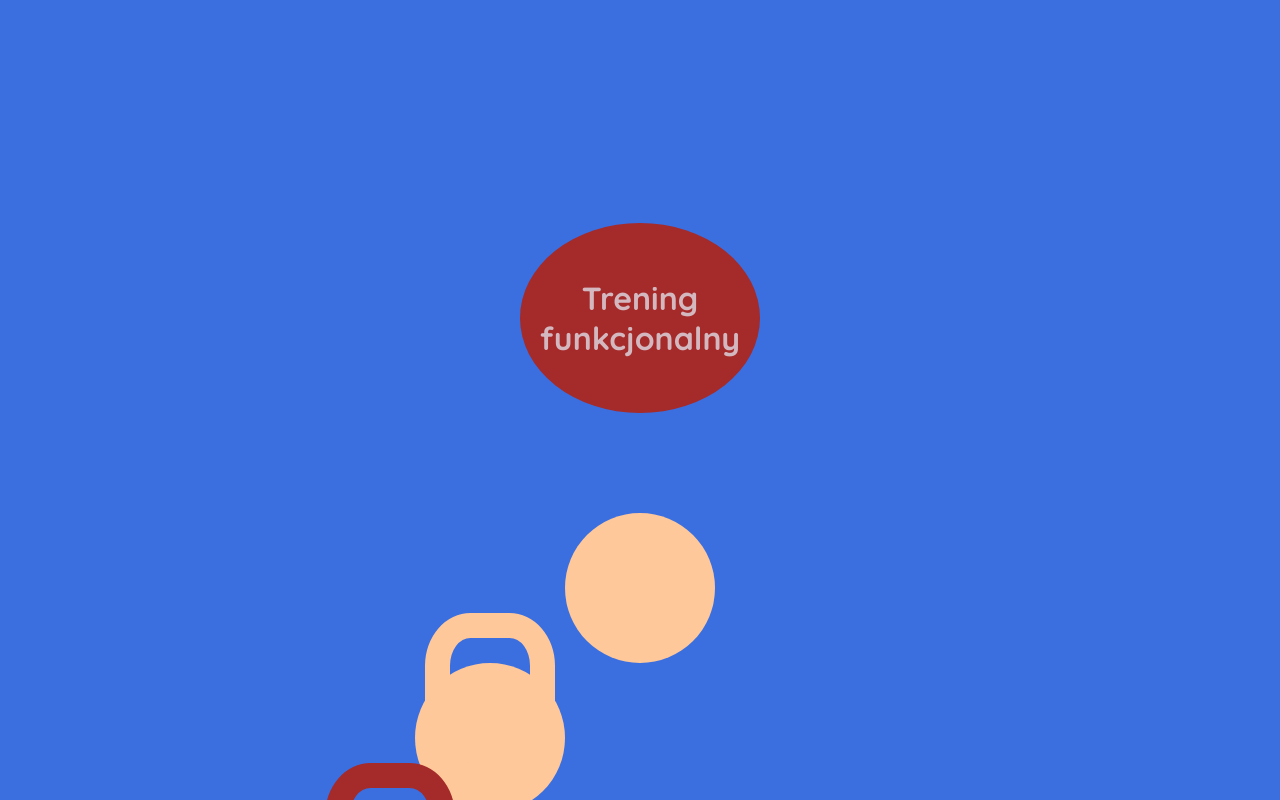
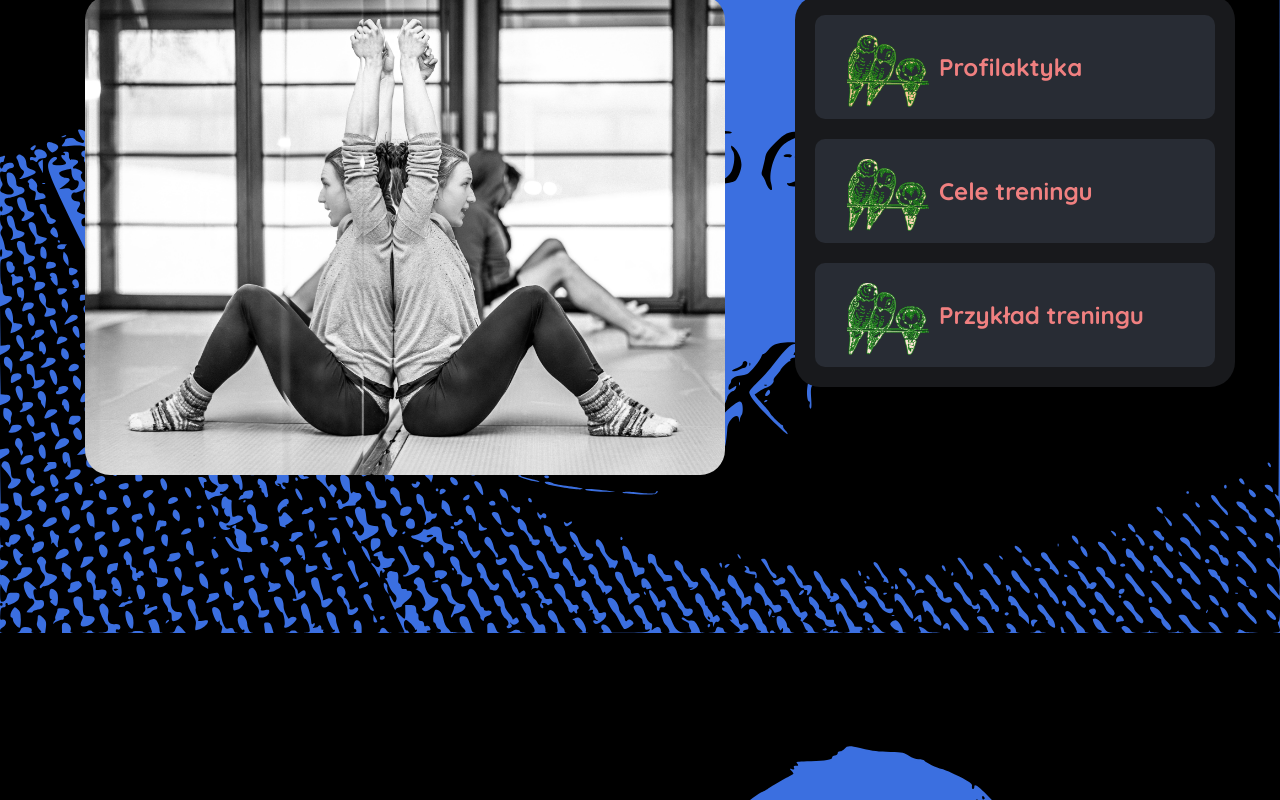
Before and after one commit to MaciejFigat/ninaHome, a React (Create React App) app in the folder frontend/: page / in a window 1280 px wide. Shown: the part 1680-2480 px from the top of the page. Built offline with nearby package versions, Linux system fonts and the light colour scheme.

Commit message:
minor component changes and data addition

```diff
--- a/frontend/src/components/animated/ParalaxComponent.js
+++ b/frontend/src/components/animated/ParallaxComponent.js
@@ -11,14 +11,14 @@ import { ReactComponent as Parrots } from '../../assets/parrots.svg'
 
 const ParalaxComponent = ({ data }) => {
   const [ref, inView] = useInView({
-    threshold: 0.5,
-    triggerOnce: false,
+    threshold: 0.2,
+    triggerOnce: true,
   })
   const variants = {
     visible: { opacity: 1, scale: 1, y: 0 },
     hidden: {
       opacity: 0,
-      scale: 0.75,
+      scale: 0.65,
       y: 70,
     },
   }
@@ -28,7 +28,7 @@ const ParalaxComponent = ({ data }) => {
         as={motion.div}
         animate={inView ? 'visible' : 'hidden'}
         variants={variants}
-        transition={{ duration: 1.4, ease: 'easeOut' }}
+        transition={{ duration: 1.2, ease: 'easeOut' }}
         ref={ref}
       >
         {' '}
--- a/frontend/src/components/animated/ParallaxTextBubble.js
+++ b/frontend/src/components/animated/ParallaxTextBubble.js
@@ -7,7 +7,7 @@ import {
   ParallaxBoxThree,
 } from '../../styles/parallaxCompStyled'
 
-const ParalaxTextBubble = ({ title, kettleData }) => {
+const ParalaxTextBubble = ({ title, kettleData, backgroundImage }) => {
   const { scrollY } = useViewportScroll()
   const ref = useRef()
   const [offsetTop, setOffsetTop] = useState(0)
@@ -36,7 +36,7 @@ const ParalaxTextBubble = ({ title, kettleData }) => {
   )
 
   return (
-    <ParallaxContainer ref={ref}>
+    <ParallaxContainer ref={ref} backgroundImage={backgroundImage}>
       <ParallaxBoxTwo
         as={motion.div}
         style={{ y: y5, x: 0 }}
@@ -49,33 +49,34 @@ const ParalaxTextBubble = ({ title, kettleData }) => {
           {example.title && (
             <ParallaxBoxThree
               as={motion.div}
-              style={{ y: y1, x: 0 }}
+              style={{ y: y3, x: example.xPosition }}
               borderColor={example.color}
-              title={example.title}
-            />
+            >
+              <h4>{example.title}</h4>
+            </ParallaxBoxThree>
           )}
-          {example.yPosition === 1 && (
+          {!example.title && example.yPosition === 1 && (
             <ParallaxBox
               as={motion.div}
               style={{ y: y1, x: example.xPosition }}
               borderColor={example.color}
             />
           )}
-          {example.yPosition === 2 && (
+          {!example.title && example.yPosition === 2 && (
             <ParallaxBox
               as={motion.div}
               style={{ y: y2, x: example.xPosition }}
               borderColor={example.color}
             />
           )}
-          {example.yPosition === 3 && (
+          {!example.title && example.yPosition === 3 && (
             <ParallaxBox
               as={motion.div}
               style={{ y: y3, x: example.xPosition }}
               borderColor={example.color}
             />
           )}
-          {example.yPosition === 4 && (
+          {!example.title && example.yPosition === 4 && (
             <ParallaxBox
               as={motion.div}
               style={{ y: y4, x: example.xPosition }}
--- a/frontend/src/data/bubbles.js
+++ b/frontend/src/data/bubbles.js
@@ -1,37 +1,51 @@
 const kettleData = [
   {
     id: 1,
-    title: 'siła',
-    xPosition: -150,
-    color: '#fec89a',
+    title: '',
+    xPosition: -250,
+    color: 'pink',
     yPosition: 1,
   },
   {
     id: 2,
 
-    xPosition: -250,
+    xPosition: -350,
     color: 'brown',
     yPosition: 2,
   },
   {
     id: 3,
 
-    xPosition: -110,
+    xPosition: 210,
     color: 'darkgreen',
-    yPosition: 4,
+    yPosition: 2,
   },
   {
     id: 4,
 
-    xPosition: 120,
+    xPosition: 320,
     color: 'silver',
-    yPosition: 2,
+    yPosition: 3,
   },
   {
     id: 5,
 
-    xPosition: 210,
-    color: 'darkblue',
+    xPosition: 110,
+    color: 'orange',
+    yPosition: 4,
+  },
+  {
+    id: 6,
+
+    xPosition: -210,
+    color: 'darkred',
+    yPosition: 4,
+  },
+  {
+    id: 7,
+
+    xPosition: 510,
+    color: 'pink',
     yPosition: 2,
   },
 ]
--- /dev/null
+++ b/frontend/src/data/kettlebells.js
@@ -0,0 +1,39 @@
+const kettleData2 = [
+  {
+    id: 1,
+    title: 'Tylko',
+    xPosition: -150,
+    color: '#fec89a',
+    yPosition: 1,
+  },
+  {
+    id: 2,
+    title: 'jedno',
+    xPosition: -250,
+    color: 'brown',
+    yPosition: 2,
+  },
+  {
+    id: 3,
+    title: 'w',
+    xPosition: -110,
+    color: 'darkgreen',
+    yPosition: 4,
+  },
+  {
+    id: 4,
+    title: 'głowie',
+    xPosition: 120,
+    color: 'silver',
+    yPosition: 2,
+  },
+  {
+    id: 5,
+    title: 'mam!',
+    xPosition: 210,
+    color: 'darkblue',
+    yPosition: 2,
+  },
+]
+
+export { kettleData2 }
--- a/frontend/src/data/offer.js
+++ b/frontend/src/data/offer.js
@@ -4,23 +4,25 @@ const offerData = [
   {
     id: 1,
     picture: mirror,
-    title: 'Template title 1',
+    title: 'Profilaktyka',
     description:
-      'Moim celem jest odpowiednia ocena możliwości klienta i przyspieszenie progresu w wybranej dziedzinie ruchu.',
+      'Trenując podopiecznych zwracam uwagę na aspekty prozdrowotne i profilaktyczne wysiłku fizycznego. ',
     color: '#fec89a',
   },
   {
     id: 2,
     picture: mirror,
-    title: 'Template title 2',
-    description: 'template desc 2',
+    title: 'Cele treningu',
+    description:
+      'W zależności od Twoich indywidualnych celów modyfikuję trening, tak aby ćwiczenia były praktyczne i skuteczne.',
     color: '#ffd7ba',
   },
   {
     id: 3,
     picture: mirror,
-    title: 'Template title 3',
-    description: 'template desc 3',
+    title: 'Przykład treningu',
+    description:
+      'Jednostka treningowa zajmuje około godziny, poniżej opiszę przykładowy trening dla osoby początkującej.',
     color: '#ffe5d9',
   },
 ]
--- a/frontend/src/data/plans.js
+++ b/frontend/src/data/plans.js
@@ -4,28 +4,33 @@ const plansData = [
   {
     id: 1,
     picture: mirror,
-    title: 'Template title 1',
-    description: 'Template desc 1',
+    title: 'Rozgrzewka',
+    description:
+      'Najpierw wykonujesz rozgrzewkę która pobudza Twój układ krążeniowo oddechowy.',
+    description2:
+      'Trwa ona 10-15 min, np. trucht lub energiczny marsz. Następnie robisz ćwiczenia których zadaniem jest przygotować Twoje ciało do części głównej treningu, np. jednym z ćwiczeń może być pozycja shin box, a innym kontrolowane rotacje w stawie ramiennym.',
     color: '#40916c',
   },
   {
     id: 2,
     picture: mirror,
-    title: 'Template title 2',
-    description: 'template desc 2',
+    title: 'Część główna',
+    description:
+      'W części głównej umieszczam ćwiczenia na najważniejsze grupy mięśniowe.',
+    description2:
+      'Zazwyczaj jest to ok 5 ćwiczeń w 2 lub 3 seriach, ze szczególnym akcentem na kompensacyjne ruchy do pozycji w których spędzasz najwięcej czasu, np. jeśli przez długie godziny siedzisz to Twoje pośladki są narażone na brak odpowiedniej impulsacji nerwowo mięśniowej, w takim przypadku w części głównej jednym z ćwiczeń w Twoim planie będzie ruch opierający się o mechanikę hip hinge.',
     color: '#52b788',
   },
   {
     id: 3,
     picture: mirror,
-    title: 'Template title 3',
-    description: 'template desc 3',
+    title: 'Relaks',
+    description:
+      'Na koniec aby uspokoić Twój układ nerwowy wykonujesz ćwiczenia oddechowe połączone z pozycjami relaksującymi.',
+    description2:
+      'Gotowe! 🙂 Teraz czujesz się lepiej, oprócz poprawienia wyglądu dzięki ćwiczeniom, stymulujesz metabolizm co pomaga zachować zdrowie i uniknąć wielu chorób.',
     color: '#74c69d',
   },
 ]
 
 export { plansData }
-
-// Trenując podopiecznych zwracam uwagę na aspekty prozdrowotne i profilaktyczne wysiłku fizycznego. W zależności od Twoich indywidualnych celów modyfikuję trening, tak aby ćwiczenia były praktyczne i skuteczne.
-
-//  Jednostka treningowa zajmuje około godziny, poniżej opiszę przykładowy trening dla osoby początkującej. Najpierw wykonujesz rozgrzewkę która pobudza Twój układ krążeniowo oddechowy, trwa 10-15 min, np. trucht lub energiczny marsz. Następnie robisz ćwiczenia których zadaniem jest przygotować Twoje ciało do części głównej treningu, np. jednym z ćwiczeń może być pozycja shin box, a innym kontrolowane rotacje w stawie ramiennym. W części głównej umieszczam ćwiczenia na na najważniejsze grupy mięśniowe, zazwyczaj jest to ok 5 ćwiczeń w 2 lub 3 seriach, ze szczególnym akcentem na kompensacyjne ruchy do pozycji w których spędzasz najwięcej czasu, np. jeśli przez długie godziny siedzisz to Twoje pośladki są narażone na brak odpowiedniej impulsacji nerwowo mięśniowej, w takim przypadku w części głównej jednym z ćwiczeń w Twoim planie będzie ruch opierający się o mechanikę hip hinge. Na koniec aby uspokoić Twój układ nerwowy wykonujesz ćwiczenia oddechowe połączone z pozycjami relaksującymi. Gotowe! 🙂 Teraz czujesz się lepiej, oprócz poprawienia wyglądu dzięki ćwiczeniom, stymulujesz metabolizm co pomaga zachować zdrowie i uniknąć wielu chorób.
--- a/frontend/src/screens/Home.js
+++ b/frontend/src/screens/Home.js
@@ -4,32 +4,40 @@ import { fitnessData } from '../data/fitness'
 import { plansData } from '../data/plans'
 import { offerData } from '../data/offer'
 import { kettleData } from '../data/bubbles'
+import { kettleData2 } from '../data/kettlebells'
+import { SectionDiv } from '../styles/sectionStyled'
+import kettleParrot from '../assets/kettleParrot.svg'
+import kettleParrot2 from '../assets/kettleParrot2.svg'
+// import background2 from '../assets/backgrounds/background2.jpg'
 // import Panel from '../components/Panel'
 // import HomePanel from '../components/HomePanel'
-import ParallaxComponent from '../components/animated/ParalaxComponent'
+import ParallaxComponent from '../components/animated/ParallaxComponent'
 import ParallaxTextBubble from '../components/animated/ParallaxTextBubble'
+// backgroundImage={kettleParrot}
 const Home = () => {
   return (
     <>
-      <div id='home'>
+      <SectionDiv id='home' backgroundImage={kettleParrot}>
         {' '}
-        <ParallaxTextBubble title='Zdrowy trening' kettleData={kettleData} />
-      </div>
-      <div id='fitness'>
         <ParallaxTextBubble
-          title={fitnessData[0].title}
+          title='Trening medyczny'
+          kettleData={kettleData}
+        ></ParallaxTextBubble>
+        <ParallaxComponent data={offerData} />
+      </SectionDiv>
+      <SectionDiv id='fitness' backgroundImage={kettleParrot2}>
+        <ParallaxTextBubble
+          title='Przykładowy trening'
           kettleData={kettleData}
         />{' '}
-      </div>
-      <ParallaxComponent data={fitnessData} />
+        <ParallaxComponent data={plansData} />
+      </SectionDiv>
+
       <div id='plans'>
         {' '}
-        <ParallaxTextBubble
-          title={plansData[0].title}
-          kettleData={kettleData}
-        />
+        <ParallaxComponent data={fitnessData} />
       </div>
-      <ParallaxComponent data={plansData} />
+
       <div id='training'>
         {' '}
         <ParallaxTextBubble
@@ -37,10 +45,10 @@ const Home = () => {
           kettleData={kettleData}
         />
       </div>
-      <ParallaxComponent data={offerData} />
+
       <div id='ending'>
         {' '}
-        <ParallaxTextBubble title='The end' kettleData={kettleData} />
+        <ParallaxTextBubble title='The end' kettleData={kettleData2} />
       </div>
     </>
   )
--- a/frontend/src/styles/parallaxCompStyled.js
+++ b/frontend/src/styles/parallaxCompStyled.js
@@ -3,15 +3,17 @@ import styled from 'styled-components'
 export const ParallaxContainer = styled.div`
   text-align: center;
   min-height: fit-content;
-  height: 200vh;
-  background-color: var(--background4-main);
+  /* height: 200vh; */
+  /* background-color: var(--background4-main); */
+  /* background-image: url(${(props) =>
+    props.backgroundImage ? props.backgroundImage : 'none'}); */
+  background-size: cover;
+  background-position: top;
   color: var(--text3-main);
   padding-top: 110px;
   padding-bottom: 110px;
   overflow: hidden;
   overflow-y: hidden;
-  /* overflow-y: auto; */
-  /* overflow: auto; */
 `
 export const ParallaxBox = styled.div`
   display: grid;
@@ -19,8 +21,6 @@ export const ParallaxBox = styled.div`
   width: 150px;
   height: 150px;
   font-size: 1rem;
-  /* min-width: fit-content; */
-  /* min-height: fit-content; */
   fill: var(--background1-main);
   object-fit: contain;
   border-radius: 50%;
@@ -66,7 +66,7 @@ export const ParallaxBoxTwoContent = styled.div`
 `
 export const ParallaxBoxThree = styled.div`
   display: grid;
-  color: black;
+  color: var(--text4-main);
   place-items: center;
   width: 150px;
   height: 150px;
@@ -78,27 +78,33 @@ export const ParallaxBoxThree = styled.div`
     props.borderColor ? props.borderColor : 'cyan'};
   margin-left: auto;
   margin-right: auto;
+  h4 {
+    z-index: 3;
+  }
   &:after {
-    content: ${(props) => (props.title ? props.title : '')};
-    /* content: ''; */
+    /* content: ${(props) => (props.title ? props.title : '')}; */
+    /* color: blueviolet !important; */
+    content: '';
     font-weight: 600;
     font-size: 3rem;
     height: 100px;
     width: 80px;
     border: solid 25px
       ${(props) => (props.borderColor ? props.borderColor : 'cyan')};
+    border-bottom: none;
     position: relative;
-    top: -50px;
+    top: -170px;
     border-radius: 35%;
   }
-  &:before {
+`
+
+/* &:before {
   content: ${(props) => (props.title ? props.title : 'none')};
   background-color: red;
-    /* color: var(--text4-main); */
+ color: var(--text4-main);
   position: relative;
   top: 40px;
   font-weight: 600;
   font-size: 3rem;
   border-radius: 35%;
-  }
-`
+} */
--- /dev/null
+++ b/frontend/src/styles/sectionStyled.js
@@ -0,0 +1,12 @@
+import styled from 'styled-components'
+
+export const SectionDiv = styled.div`
+  background-image: url(${(props) =>
+    props.backgroundImage ? props.backgroundImage : 'none'});
+  /* background-size: cover; */
+  background-size: 100% auto;
+  background-color: var(--background4-main);
+  fill: green !important;
+  color: green !important;
+  stroke: green !important;
+`
```
Also changed, not shown: frontend/src/assets/copykettleparrot2.svg (added), frontend/src/assets/kettleParrot.svg. Lines whose indentation alone changed are shown as unchanged.
